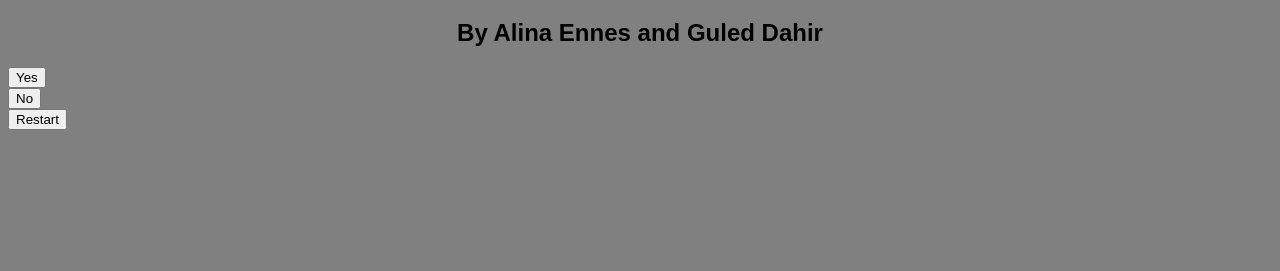
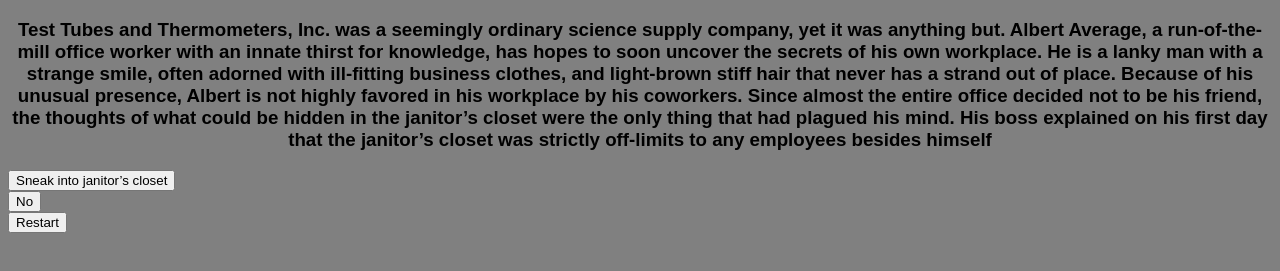
Before and after one commit to oowoowoo/the-door, a plain HTML site: page index.html in a window 1280 px wide. Shown: the part 61-332 px from the top of the page. Drawn offline with Linux system fonts and the light colour scheme.

Commit message:
Update index.html

```diff
--- a/index.html
+++ b/index.html
@@ -10,12 +10,15 @@
 </head>
 <body>
     <script src="script.js"></script>
-    <div class="everything">
+    <header>
         <h1>The Door</h1>
-        <h2>By Alina Ennes and Guled Dahir</h2>
+    </header>
+    <h3>
+        Test Tubes and Thermometers, Inc. was a seemingly ordinary science supply company, yet it was anything but. Albert Average, a run-of-the-mill office worker with an innate thirst for knowledge, has hopes to soon uncover the secrets of his own workplace. He is a lanky man with a strange smile, often adorned with ill-fitting business clothes, and light-brown stiff hair that never has a strand out of place. Because of his unusual presence, Albert is not highly favored in his workplace by his coworkers. Since almost the entire office decided not to be his friend, the thoughts of what could be hidden in the janitor’s closet were the only thing that had plagued his mind. His boss explained on his first day that the janitor’s closet was strictly off-limits to any employees besides himself
+    </h3>
     <div id="buttons">
-        <button>Yes</button>
-        <button>No</button>
+        <button id="" onclick="">Sneak into janitor’s closet</button>
+        <button id="" onclick="">No</button>
     </div>
     <div id="startOver">
         <button id="restart" style>Restart</button>
```
